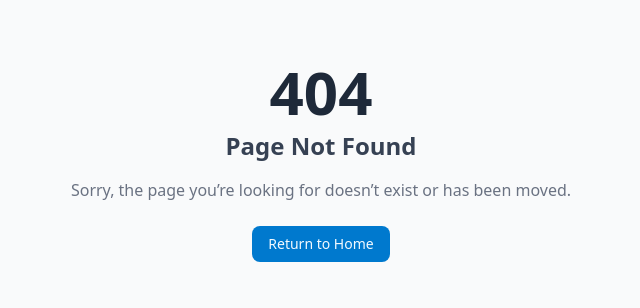
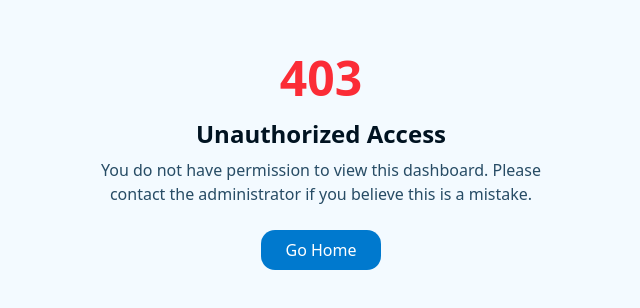
Before and after one commit to coder7475/ride-booking-system, a React (Vite) app in the folder apps/frontend/: page /unauthorized in a window 1280 px wide. Before the commit this address had no page. Shown: the part 238-546 px from the top of the page, without its empty margins (319-959 px from the left). Built offline with nearby package versions, Linux system fonts and the light colour scheme.

Commit message:
feat: add Unauthorized component and enhance withAuth for role-based access control

```diff
--- /dev/null
+++ b/apps/frontend/src/modules/auth/Unauthorized.tsx
@@ -0,0 +1,20 @@
+const Unauthorized = () => {
+  return (
+    <div className="bg-background flex min-h-screen flex-col items-center justify-center px-4 text-center">
+      <h1 className="mb-4 text-5xl font-bold text-red-500">403</h1>
+      <h2 className="mb-2 text-2xl font-semibold">Unauthorized Access</h2>
+      <p className="text-muted-foreground mb-6 max-w-md">
+        You do not have permission to view this dashboard. Please contact the
+        administrator if you believe this is a mistake.
+      </p>
+      <a
+        href="/"
+        className="bg-primary hover:bg-primary/90 rounded-xl px-6 py-2 text-white transition"
+      >
+        Go Home
+      </a>
+    </div>
+  );
+};
+
+export default Unauthorized;
--- a/apps/frontend/src/pages/Home.tsx
+++ b/apps/frontend/src/pages/Home.tsx
@@ -19,15 +19,17 @@ import { useNavigate } from "react-router";
 const Index = () => {
   const { data } = useUserInfoQuery(undefined);
 
-  // const navigate = useNavigate();
+  const navigate = useNavigate();
 
-  // useEffect(() => {
-  //   if (data?.data?.role === Role.ADMIN) {
-  //     navigate("/admin/analytics");
-  //   } else {
-  //     navigate("/user/analytics");
-  //   }
-  // }, [data?.data?.role, navigate]);
+  useEffect(() => {
+    if (data?.data?.role === Role.ADMIN) {
+      navigate("/admin/analytics");
+    } else if (data?.data?.role === Role.DRIVER) {
+      navigate("/driver/analytics");
+    } else {
+      navigate("/user/analytics");
+    }
+  }, [data?.data?.role, navigate]);
 
   return (
     <div className="min-h-screen">
--- a/apps/frontend/src/router/index.tsx
+++ b/apps/frontend/src/router/index.tsx
@@ -1,5 +1,6 @@
 import App from "@/App";
 import DashboardLayout from "@/components/layout/DashboardLayout";
+import Unauthorized from "@/modules/auth/Unauthorized";
 import Home from "@/pages/Home";
 import Login from "@/pages/Login";
 import { About, Blogs } from "@/pages/Public";
@@ -15,7 +16,9 @@ import Privacy from "@/pages/Public/Privacy";
 import Terms from "@/pages/Public/Terms";
 import Verify from "@/pages/Public/Verify";
 import Register from "@/pages/Register";
+import { Role } from "@/types/auth.types";
 import { generateRoutes } from "@/utils/generateRoutes";
+import { withAuth } from "@/utils/withAuth";
 import { createBrowserRouter } from "react-router";
 
 import { adminSideRoutes } from "./adminSideRoutes";
@@ -94,19 +97,23 @@ const router = createBrowserRouter([
     ],
   },
   {
-    Component: DashboardLayout,
+    Component: withAuth(DashboardLayout, Role.ADMIN),
     path: "/admin",
     children: [...generateRoutes(adminSideRoutes)],
   },
   {
-    Component: DashboardLayout,
+    Component: withAuth(DashboardLayout, Role.DRIVER),
     path: "/driver",
     children: [...generateRoutes(driverSideRoutes)],
   },
   {
-    Component: DashboardLayout,
+    Component: withAuth(DashboardLayout, Role.USER),
     path: "/user",
     children: [...generateRoutes(userSideRoutes)],
+  },
+  {
+    path: "/unauthorized",
+    Component: Unauthorized,
   },
   {
     path: "*",
--- /dev/null
+++ b/apps/frontend/src/utils/withAuth.tsx
@@ -0,0 +1,20 @@
+import type { ComponentType } from "react";
+import { useUserInfoQuery } from "@/redux/features/auth/auth.api";
+import type { Role } from "@/types/auth.types";
+import { Navigate } from "react-router";
+
+export const withAuth = (Component: ComponentType, requiredRole?: Role) => {
+  return function AuthWrapper() {
+    const { data, isLoading } = useUserInfoQuery(undefined);
+
+    if (!isLoading && !data?.data?.email) {
+      return <Navigate to="/login" />;
+    }
+
+    if (requiredRole && !isLoading && requiredRole !== data?.data?.role) {
+      return <Navigate to="/unauthorized" />;
+    }
+
+    return <Component />;
+  };
+};
```
